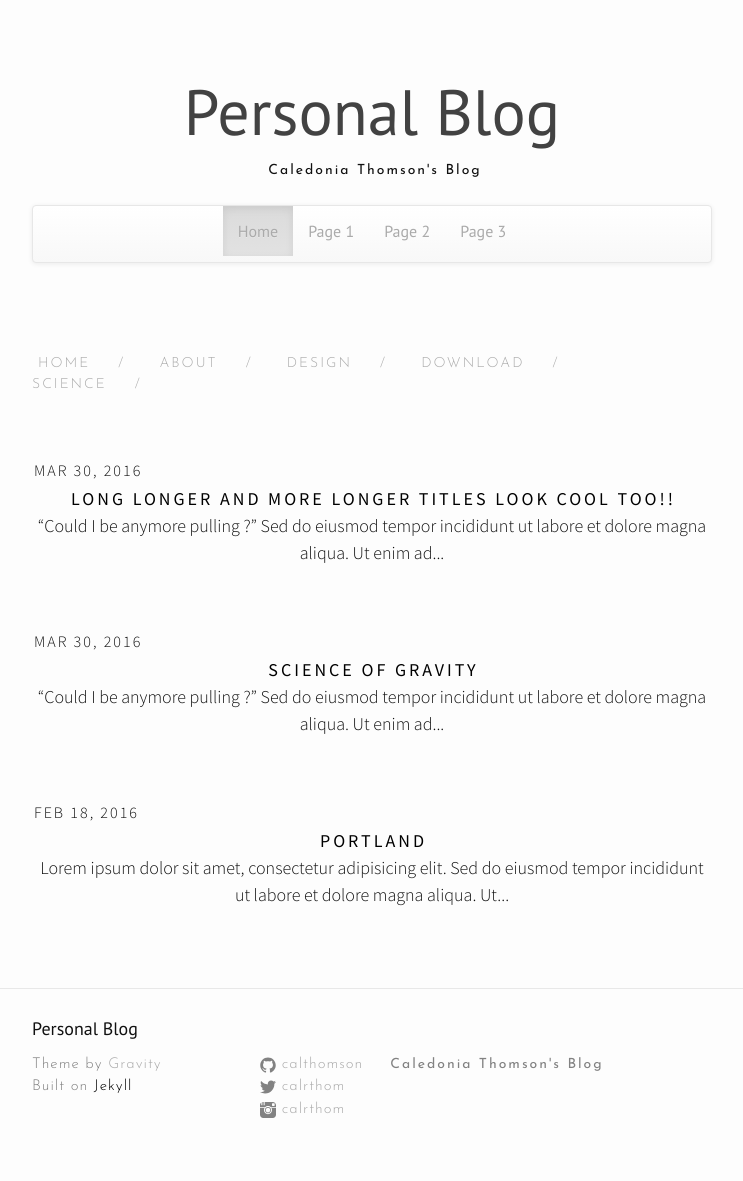
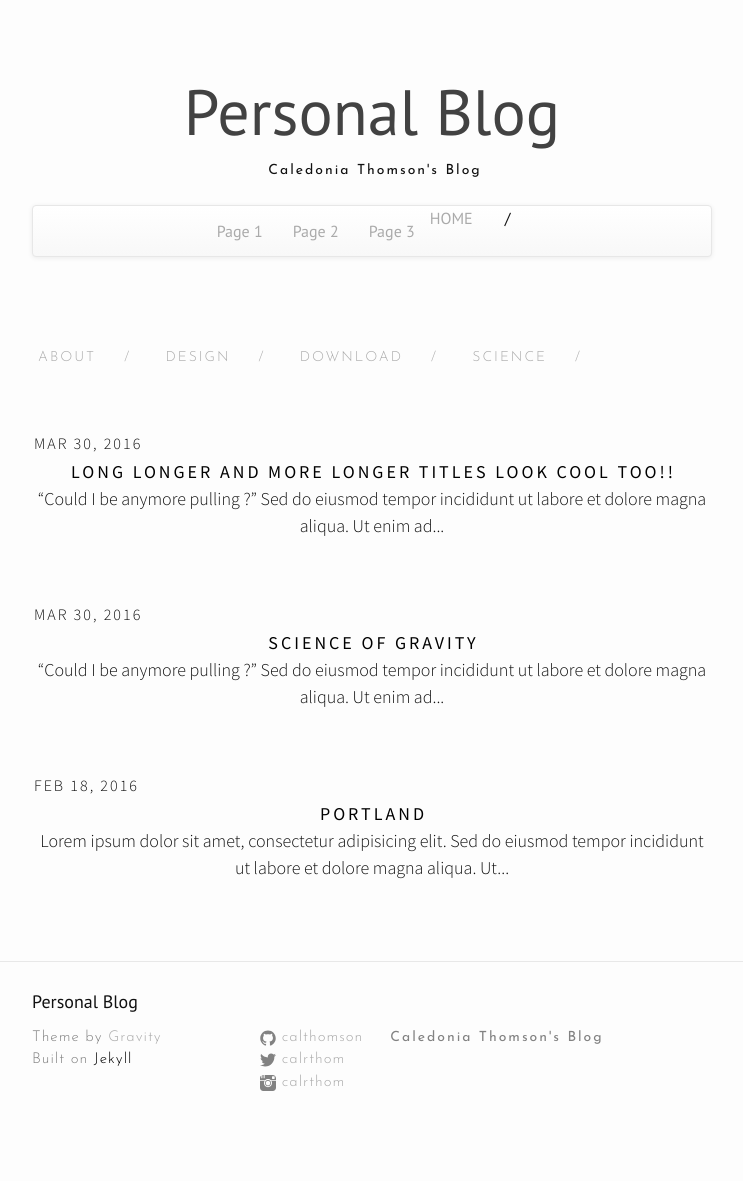
Before and after one commit to calthomson/calthomson.github.io, a Jekyll site: the page built from index.html, in a window 1280 px wide. Shown: the whole page, without its empty margins (268-1011 px from the left). Built offline with Jekyll 4.4.1, drawn with Linux system fonts in a browser that asks for light colours; nearby versions of some CDN libraries; after the commit the page ends 1154 px from its top, so only the background shows below that.

Commit message:
Update header.html

```diff
--- a/_includes/header.html
+++ b/_includes/header.html
@@ -11,7 +11,7 @@
     <div class="container-fluid">
       <center>
       <ul class="nav navbar-nav">
-        <li class="active"><a href="#">Home</a></li>
+          <a class="page-link" href="/index.html">HOME</a><span class="exclamationMark">/</span>
           <li><a href="#">Page 1</a></li>
           <li><a href="#">Page 2</a></li>
           <li><a href="#">Page 3</a></li>
@@ -20,7 +20,6 @@
     </div>
   </nav>
   <div class="trigger site-navigation">
-    <a class="page-link" href="/index.html">HOME</a><span class="exclamationMark">/</span>
 
     {% for sitePage in site.pages %}
     {% if sitePage.title %}
```
